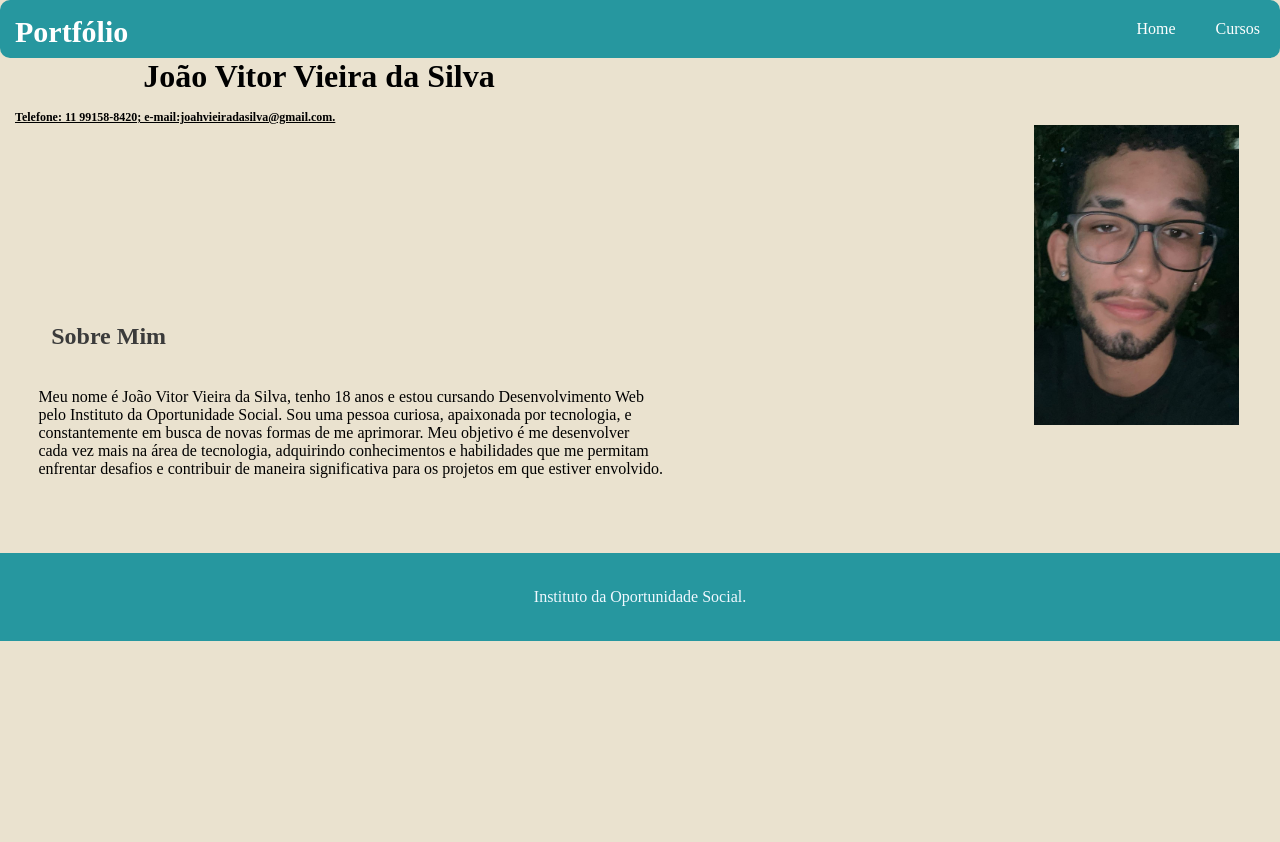
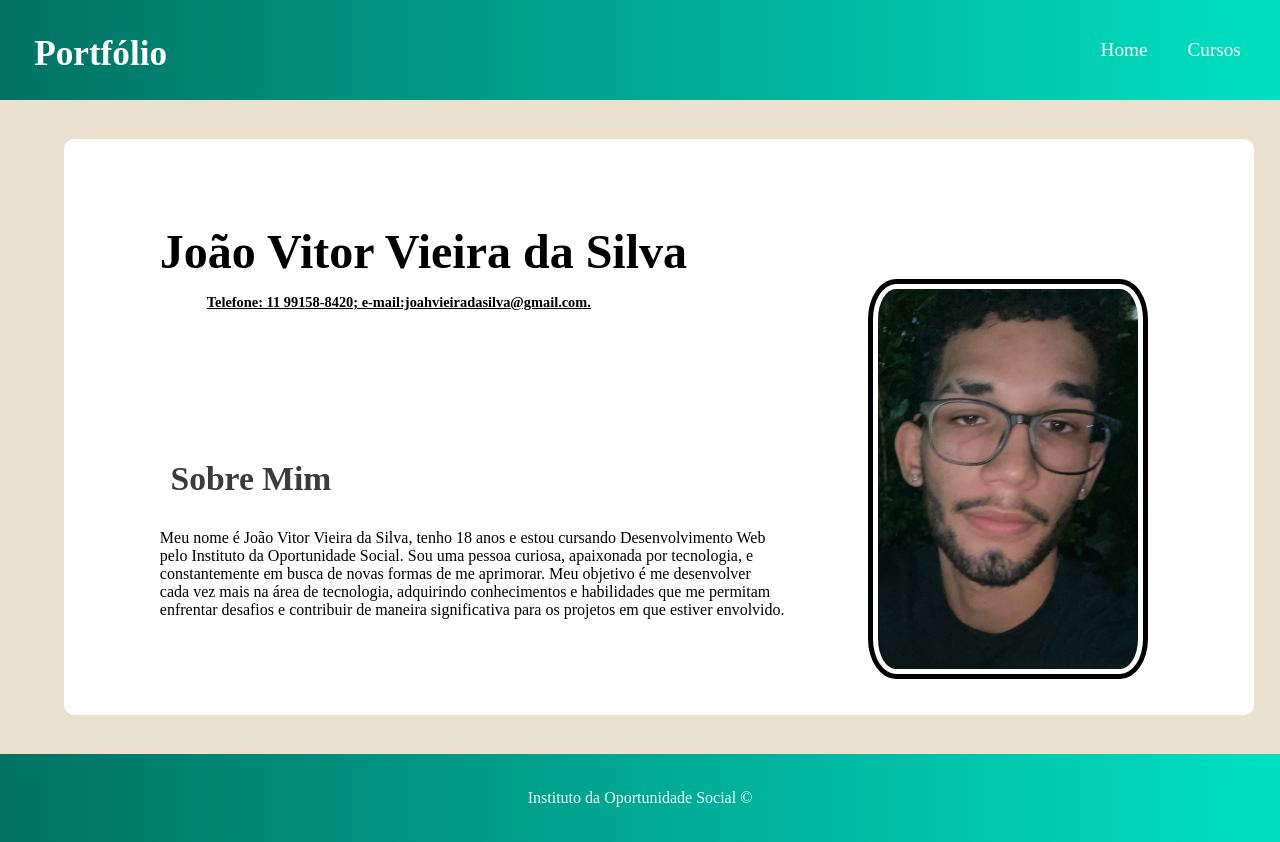
Before and after one commit to JoP3ralta/Curriculum-vit-, a plain HTML site: page currículo.html in a window 1280 px wide. Before the commit the page ends 800 px from the top, so only its background shows below. Drawn offline with Linux system fonts and the light colour scheme.

Commit message:
versão_atualizada_borda

```diff
--- a/currículo.html
+++ b/currículo.html
@@ -11,7 +11,10 @@
 </head>
 
 <body>
-    <div>
+
+    <Main>
+
+
         <nav style="color: white;">
             <h1 class="meio">Portfólio </h1>
             <ul>
@@ -20,47 +23,51 @@
             </ul>
 
         </nav>
-    </div>
-    <Main>
+
+
+    </Main>
+
+    <article>
+
+        <div class="box">
+
 
             <p>
-        <h1>João Vitor Vieira da Silva</h1>
+            <h1 class="name">João Vitor Vieira da Silva</h1>
             </p>
 
-        <div class="h4">
-
             <h4><u>Telefone: 11 99158-8420; e-mail:joahvieiradasilva@gmail.com.</u></h4>
-        </div>
-
-        <aside>
 
 
-            <figure class="local">
-                <img src="img/eu.jfif" width="300" height="300">
+                <figure>
+                    <img src="img/eu.jfif" alt="Eu">
                 </figure>
 
-        </aside>
-        <br><br><br><br><br><br><br><br><br><br><br>
 
             <h2 class="sobre">Sobre Mim</h2>
 
 
-        <p class="eu">Meu nome é João Vitor Vieira da Silva, tenho 18 anos e estou cursando Desenvolvimento Web <br>pelo
-            Instituto da Oportunidade Social. Sou uma pessoa curiosa, apaixonada por tecnologia, e <br>constantemente em
+            <p class="eu">Meu nome é João Vitor Vieira da Silva, tenho 18 anos e estou cursando Desenvolvimento Web
+                <br>pelo
+                Instituto da Oportunidade Social. Sou uma pessoa curiosa, apaixonada por tecnologia, e
+                <br>constantemente em
                 busca de novas formas de me aprimorar. Meu objetivo é me desenvolver <br>cada vez mais na área de
-            tecnologia, adquirindo conhecimentos e habilidades que me permitam <br> enfrentar desafios e contribuir de
+                tecnologia, adquirindo conhecimentos e habilidades que me permitam <br> enfrentar desafios e contribuir
+                de
                 maneira significativa para os projetos em que estiver envolvido.
-            <br><br><br>
+
             </p>
 
 
-    </Main>
+        </div>
 
     </article>
 
+
+
     <footer>
 
-        <p>Instituto da Oportunidade Social.</p>
+        <p>Instituto da Oportunidade Social &copy;</p>
 
 
     </footer>
--- a/estilo_1.css
+++ b/estilo_1.css
@@ -1,49 +1,22 @@
 @charset "utf-8";
 
 
+* {
+    font-size: 10;
+    padding: 0;
+    margin: 0;
+    box-sizing: border-box;
+    font-family: 'Times New Roman', Times, serif;
+}
 
 body {
-    font-family: 'Times New Roman', Times, serif;
     background-color: #eae2cf;
 }
 
-* {
-    padding: 0;
-    margin: 0;
-}
-
-.meio {
-
-    display: flex;
-    float: left;
-    padding: 15px;
-    font-size: 30px;
-}
-
-
-h2 {
-    text-align: center;
-
-
-}
-
-.h4 {
-
-    align-items: flex;
-    float: left;
-    padding: 15px;
-    font-size: 12px;
-}
-
-
 nav {
-    background-color: #26979f;
-    border-radius: 10px;
-}
-
-li {
-    list-style-type: none;
-
+    background-image: linear-gradient(to right, #007263, #00e0c2);
+    padding: 1.2rem;
+    width: 100%;
 }
 
 a {
@@ -60,47 +33,96 @@ ul {
     justify-content: right;
 }
 
+li {
+    list-style-type: none;
+    font-size: 1.2rem;
+
+}
+
+li {
+    display: inline-block;
+}
+
+li a:hover {
+    color: #013cff;
+}
+
+a:active {
+    color: #ff9901;
+}
 
 
-aside {
-    margin-top: 30px;
-    margin-left: 10px;
-    width: 100%;
+div h4 {
+
+    align-items: flex;
+    float: left;
+    padding: 15px;
+    font-size: 0.9rem;
+    margin-left: 6%;
+}
 
 
 
-}
 
-aside figure {
-    float: right;
-    margin-right: 4%;
-
+h2 {
+    text-align: center;
 
 }
 
-aside figure img {
-    width: 100%;
+
+figure img {
+    height: 400px;
+    margin-right: 4%;
+    float: right;
+    padding: 5px;
+    border-radius: 10%;
+    border: solid 5px black;
 }
+
 
 footer {
     padding: 35px 0;
 
-    background-color: #26979f;
+    background-image: linear-gradient(to right, #007263, #00e0c2);
     color: aliceblue;
     text-align: center;
+    margin-top: 3%;
 
+}
 
+.meio {
+
+    display: flex;
+    float: left;
+    padding: 15px;
+    font-size: 2.2rem;
 }
 
 .sobre {
     text-align: left;
     padding-left: 4%;
     color: #3b3b3b;
+    margin-top: 17%;
+    font-size: 2.1rem;
 }
 
 .eu {
-    border: 50em;
     padding: 3%;
+    font-size: 1rem;
+}
 
-    text-justify: right 20%;
+.name {
+    margin-left: 3%;
+    margin-top: 2%;
+    font-size: 3rem;
+
 }
+
+.box {
+    margin-top: 3%;
+    margin-left: 5%;
+    margin-right: 2%;
+    background-color: #ffffff;
+    border-radius: 10px;
+    padding: 5%;
+}
--- a/style.css
+++ b/style.css
@@ -5,7 +5,7 @@
     --text-light: #292929;
     --white: #fff;
     max-width: 1200px;
-    --header-font: "Bebas Neue", sans-serif;
+    --header-font: "Times New Roman", Times, serif;
 }
 
 * {
@@ -26,7 +26,6 @@ a {
 }
 
 body {
-    font-family: "poppins", sans-serif;
     background-color: #eae2cf;
 }
 
@@ -85,17 +84,17 @@ li a {
 
 
 footer {
-    padding: 2rem;
-    width: 100%;
-
+    padding: 2.2rem;
+    width: 116%;
     background-image: linear-gradient(to right, #007263, #00e0c2);
     text-align: center;
     color: white;
+    margin-top: 25%;
 }
 
 .embaixo li {
     display: flex;
-    padding-bottom: 1%;
+
     margin-left: 2%;
 }
 
```
Also changed, not shown: academica1.html (+2 -6 lines). Lines whose indentation alone changed are shown as unchanged.
